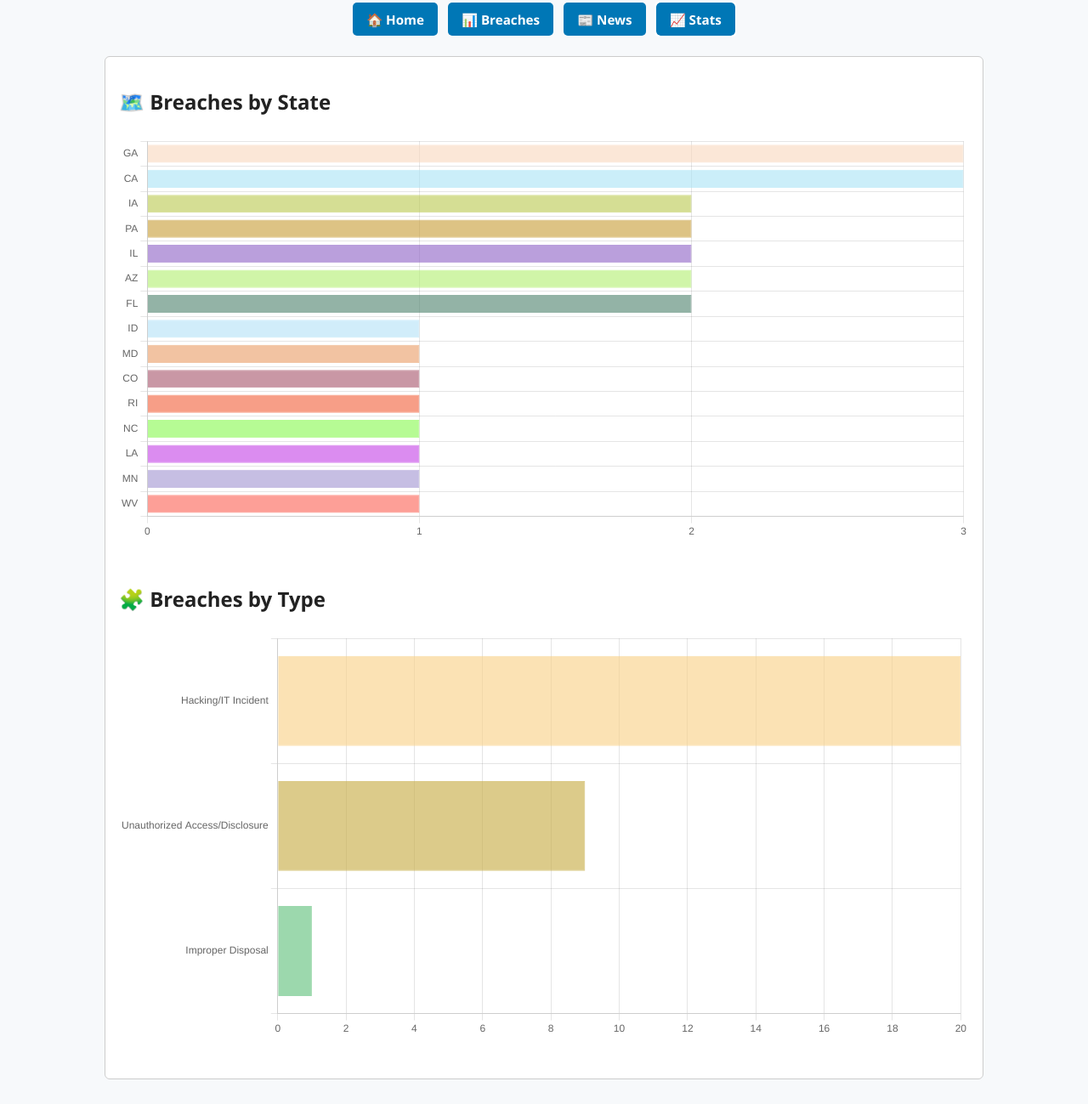
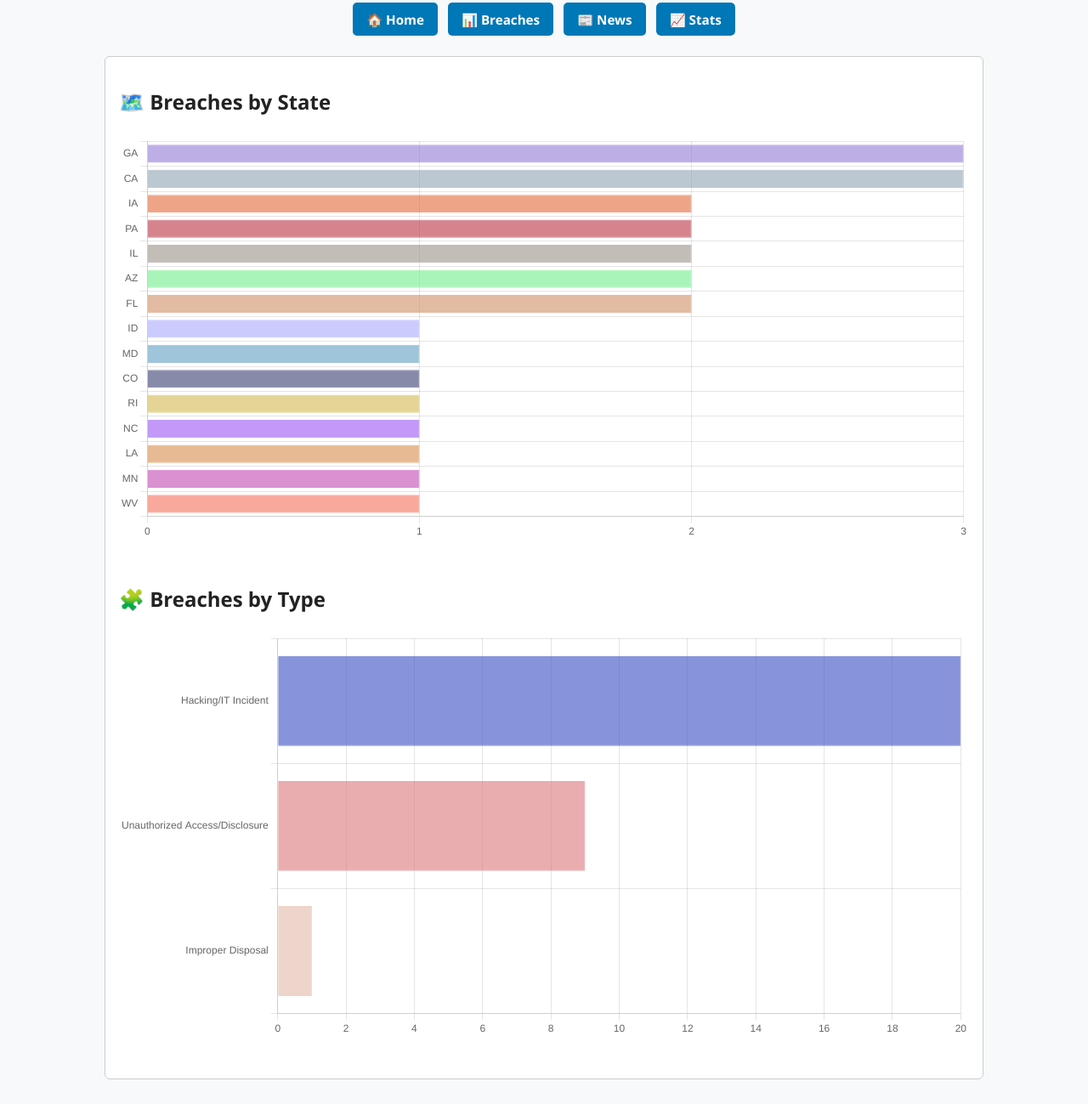
Before and after one commit to onalos/onalos.github.io, a plain HTML site: page stats.html in a window 1280 px wide. Shown: the part 141-1440 px from the top of the page at 85% size. Drawn offline with nearby package versions, Linux system fonts and the light colour scheme.

Commit message:
Update stats page

```diff
--- a/stats.html
+++ b/stats.html
@@ -171,8 +171,8 @@ new Chart(document.getElementById('stateChart').getContext('2d'), {
     labels: ["GA", "CA", "IA", "PA", "IL", "AZ", "FL", "ID", "MD", "CO", "RI", "NC", "LA", "MN", "WV"],
     datasets: [{
       data: [3, 3, 2, 2, 2, 2, 2, 1, 1, 1, 1, 1, 1, 1, 1],
-      backgroundColor: ["rgba(249, 216, 189, 0.6)", "rgba(169, 227, 246, 0.6)", "rgba(186, 200, 77, 0.6)", "rgba(198, 156, 51, 0.6)", "rgba(140, 96, 197, 0.6)", "rgba(177, 239, 110, 0.6)", "rgba(75, 128, 108, 0.6)", "rgba(179, 225, 247, 0.6)", "rgba(233, 156, 100, 0.6)", "rgba(165, 83, 106, 0.6)", "rgba(242, 94, 55, 0.6)", "rgba(133, 249, 77, 0.6)", "rgba(196, 64, 230, 0.6)", "rgba(160, 147, 209, 0.6)", "rgba(252, 96, 83, 0.6)"],
-      borderColor: ["rgba(249, 216, 189, 0.6)", "rgba(169, 227, 246, 0.6)", "rgba(186, 200, 77, 0.6)", "rgba(198, 156, 51, 0.6)", "rgba(140, 96, 197, 0.6)", "rgba(177, 239, 110, 0.6)", "rgba(75, 128, 108, 0.6)", "rgba(179, 225, 247, 0.6)", "rgba(233, 156, 100, 0.6)", "rgba(165, 83, 106, 0.6)", "rgba(242, 94, 55, 0.6)", "rgba(133, 249, 77, 0.6)", "rgba(196, 64, 230, 0.6)", "rgba(160, 147, 209, 0.6)", "rgba(252, 96, 83, 0.6)"],
+      backgroundColor: ["rgba(146, 120, 213, 0.6)", "rgba(143, 163, 179, 0.6)", "rgba(227, 106, 56, 0.6)", "rgba(185, 50, 68, 0.6)", "rgba(155, 145, 135, 0.6)", "rgba(113, 239, 138, 0.6)", "rgba(209, 140, 100, 0.6)", "rgba(169, 168, 254, 0.6)", "rgba(94, 158, 193, 0.6)", "rgba(55, 60, 110, 0.6)", "rgba(211, 186, 81, 0.6)", "rgba(153, 85, 243, 0.6)", "rgba(216, 140, 76, 0.6)", "rgba(194, 73, 178, 0.6)", "rgba(246, 110, 90, 0.6)"],
+      borderColor: ["rgba(146, 120, 213, 0.6)", "rgba(143, 163, 179, 0.6)", "rgba(227, 106, 56, 0.6)", "rgba(185, 50, 68, 0.6)", "rgba(155, 145, 135, 0.6)", "rgba(113, 239, 138, 0.6)", "rgba(209, 140, 100, 0.6)", "rgba(169, 168, 254, 0.6)", "rgba(94, 158, 193, 0.6)", "rgba(55, 60, 110, 0.6)", "rgba(211, 186, 81, 0.6)", "rgba(153, 85, 243, 0.6)", "rgba(216, 140, 76, 0.6)", "rgba(194, 73, 178, 0.6)", "rgba(246, 110, 90, 0.6)"],
       borderWidth: 1
     }]
   },
@@ -198,8 +198,8 @@ new Chart(document.getElementById('typeChart').getContext('2d'), {
     labels: ["Hacking/IT Incident", "Unauthorized Access/Disclosure", "Improper Disposal"],
     datasets: [{
       data: [20, 9, 1],
-      backgroundColor: ["rgba(248, 207, 130, 0.6)", "rgba(197, 168, 61, 0.6)", "rgba(91, 190, 119, 0.6)"],
-      borderColor: ["rgba(248, 207, 130, 0.6)", "rgba(197, 168, 61, 0.6)", "rgba(91, 190, 119, 0.6)"],
+      backgroundColor: ["rgba(55, 75, 193, 0.6)", "rgba(218, 118, 122, 0.6)", "rgba(226, 185, 170, 0.6)"],
+      borderColor: ["rgba(55, 75, 193, 0.6)", "rgba(218, 118, 122, 0.6)", "rgba(226, 185, 170, 0.6)"],
       borderWidth: 1
     }]
   },
```
